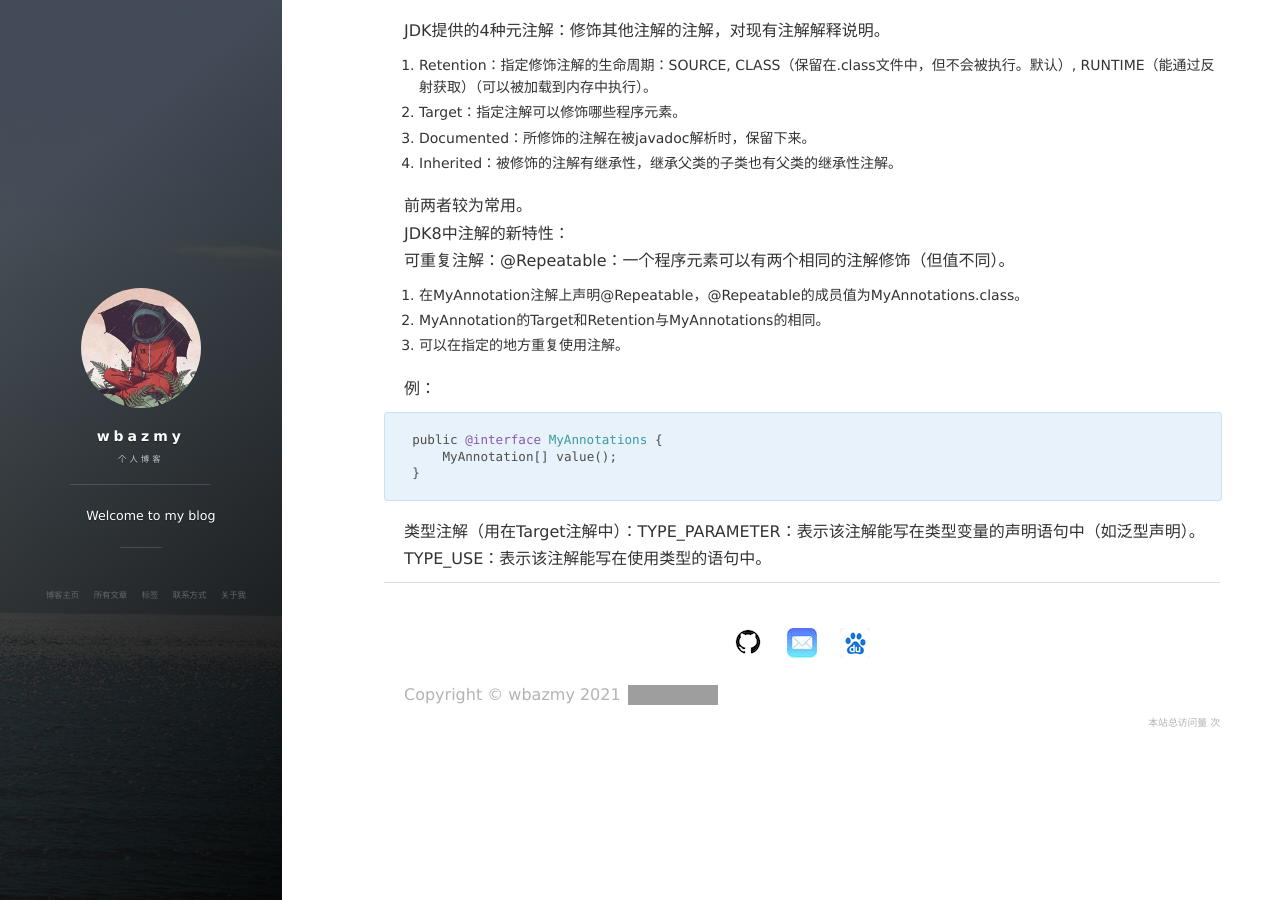
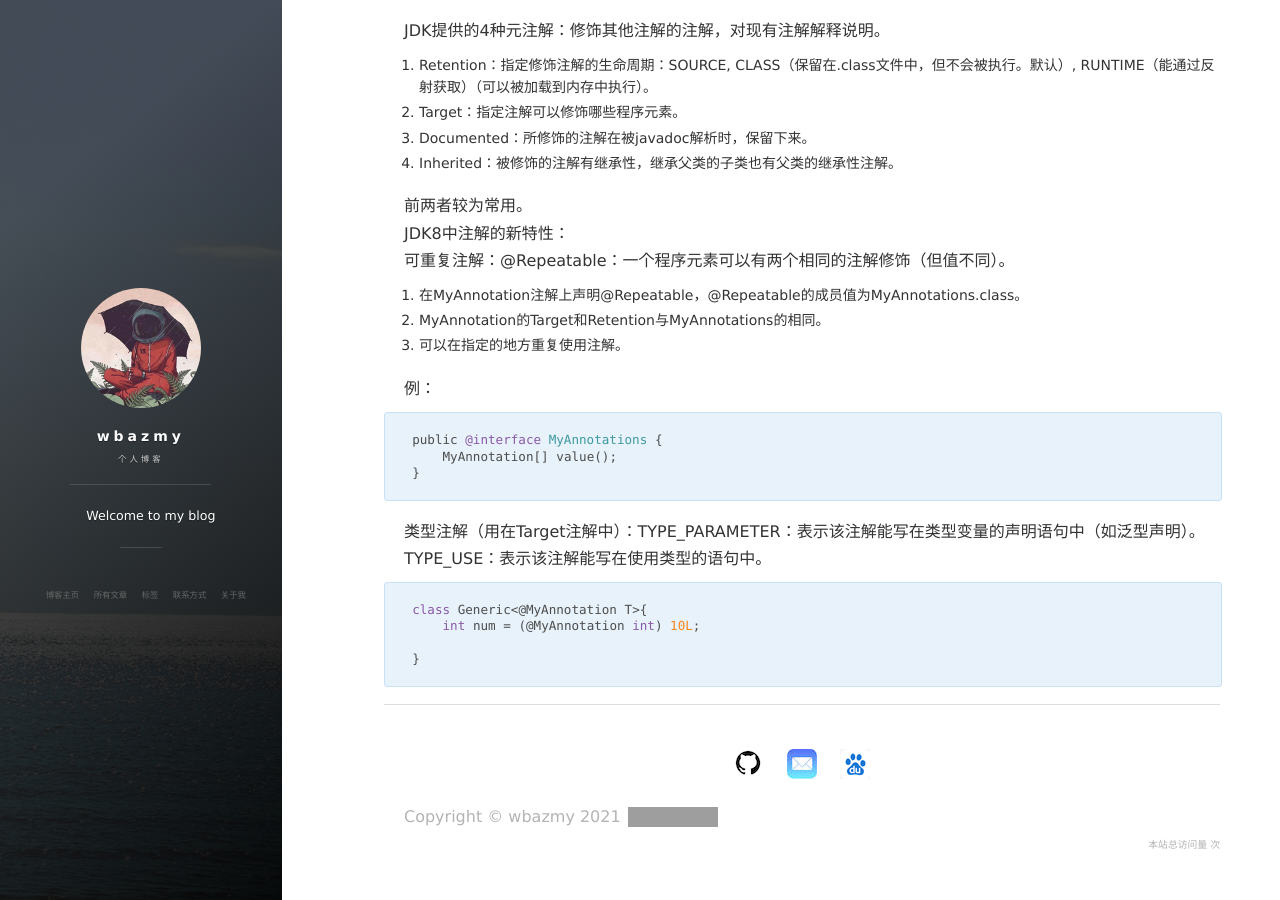
Before and after one commit to wbazmy/wbazmy.github.io, a Jekyll site: the page built from _posts/2021-11-20-注解.md, in a window 1280 px wide and 900 px high, scrolled down 837 px. Built offline with Jekyll 4.4.1, drawn with Linux system fonts in a browser that asks for light colours; nearby versions of some CDN libraries; comment, search, counter and statistics services are not loaded; grey boxes are pictures that could not be loaded.

Commit message:
Update 2021-11-20-注解.md

````diff
--- a/_posts/2021-11-20-注解.md
+++ b/_posts/2021-11-20-注解.md
@@ -45,3 +45,10 @@ public @interface MyAnnotations {
 
 类型注解（用在Target注解中）：TYPE_PARAMETER：表示该注解能写在类型变量的声明语句中（如泛型声明）。
 TYPE_USE：表示该注解能写在使用类型的语句中。
+
+```java
+class Generic<@MyAnnotation T>{
+    int num = (@MyAnnotation int) 10L;
+
+}
+```
````
